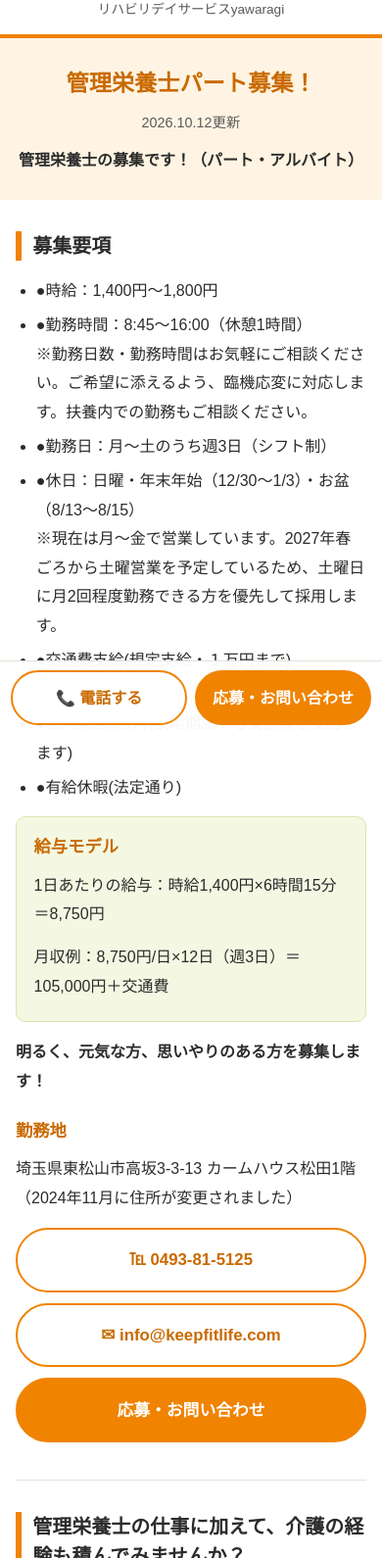
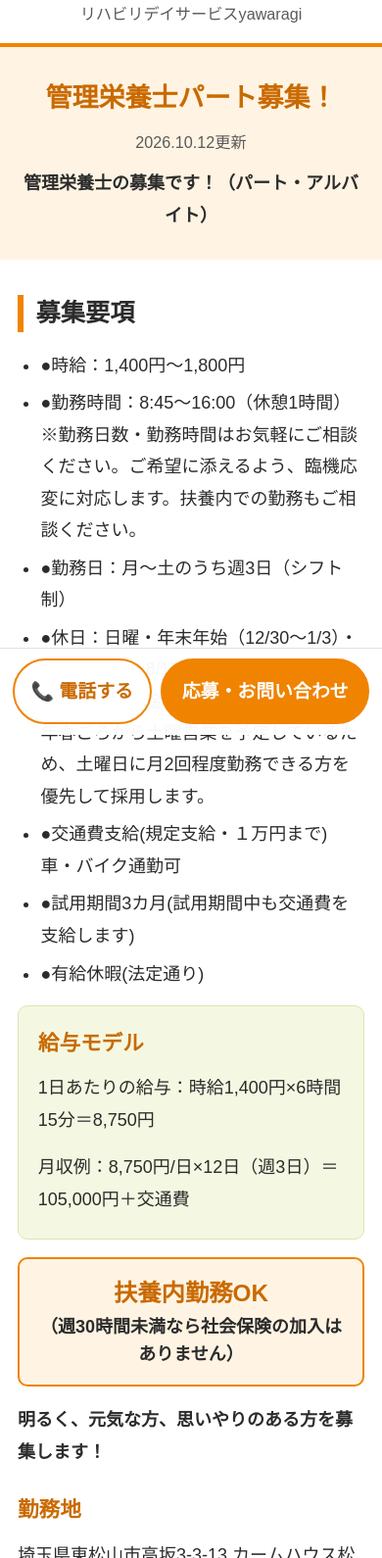
Before and after one commit to m-higa-sys/yawaragi-site, a plain HTML site: page jobs/kanri-eiyo-shi-part-job/index.html in a window 390 px wide. Shown: the part 94-1684 px from the top of the page at 98% size. Drawn offline with Linux system fonts and the light colour scheme.

Commit message:
求人ページ2枚：扶養内勤務OKの枠とQ&Aを追加、スマホ幅で字を大きく（本文18px）
Co-Authored-By: Claude Sonnet 5.5 <noreply@anthropic.com>

```diff
--- a/assets/jobs.css
+++ b/assets/jobs.css
@@ -178,6 +178,42 @@ footer p { margin: 0 0 0.4rem; }
 }
 .fixed-cta .btn { padding: 0.7rem 0.4rem; font-size: 1rem; }
 
+.fuyou {
+  margin: 0 0 1rem;
+  padding: 0.9rem 1rem;
+  border: 2px solid var(--orange);
+  border-radius: 10px;
+  background: var(--orange-soft);
+  color: var(--orange-dark);
+  font-size: 1.3rem;
+  font-weight: 700;
+  line-height: 1.6;
+  text-align: center;
+}
+.fuyou span { display: block; font-size: 1rem; color: var(--text); }
+
+/* スマホ：シニアの方にも読みやすい大きさ（rem を18px基準に） */
+@media (max-width: 600px) {
+  html { font-size: 18px; }
+  body { font-size: 1rem; line-height: 1.8; padding-bottom: 6rem; }
+  header.site-header p { font-size: 0.9rem; }
+  .hero h1 { font-size: 1.5rem; }
+  .hero .updated { font-size: 0.9rem; }
+  h2 { font-size: 1.4rem; }
+  h2 .en { font-size: 0.9rem; }
+  h3 { font-size: 1.2rem; line-height: 1.7; }
+  .faq-cat { font-size: 1.2rem; }
+  .big { font-size: 1.4rem; }
+  .shien .amount { font-size: 1.6rem; }
+  details summary { font-size: 1.05rem; line-height: 1.7; padding: 1rem; }
+  .btn { font-size: 1.1rem; padding: 1.1rem 1rem; min-height: 3.4rem; }
+  .fixed-cta { grid-template-columns: 1fr 1.5fr; }
+  .fixed-cta .btn { font-size: 1.05rem; padding: 0.8rem 0.4rem; min-height: 3.4rem; white-space: nowrap; }
+  .fuyou { font-size: 1.35rem; }
+  .fuyou span { font-size: 1rem; }
+  footer { font-size: 0.9rem; }
+}
+
 @media (min-width: 720px) {
   body { font-size: 17px; }
   .hero { padding: 2.6rem 1rem 2.2rem; }
--- a/jobs/kanri-eiyo-shi-part-job/index.html
+++ b/jobs/kanri-eiyo-shi-part-job/index.html
@@ -74,6 +74,7 @@
       <p>1日あたりの給与：時給1,400円×6時間15分＝8,750円</p>
       <p>月収例：8,750円/日×12日（週3日）＝105,000円＋交通費</p>
     </div>
+    <p class="fuyou">扶養内勤務OK<span>（週30時間未満なら社会保険の加入はありません）</span></p>
     <p><b>明るく、元気な方、思いやりのある方を募集します！</b></p>
 
     <h3>勤務地</h3>
@@ -393,7 +394,7 @@
     <details>
       <summary>扶養内で働くことはできますか？</summary>
       <div class="a">
-        <p>はい、ご相談ください。扶養内で働きたい方は、勤務日数や時間を調整します。</p>
+        <p>はい、ご相談ください。扶養内で働きたい方は、勤務日数や時間を調整します。週30時間未満の勤務であれば、社会保険の加入はありません。</p>
       </div>
     </details>
   </section>
```
Also changed, not shown: jobs/nurse-part-job-higashimatsuyama/index.html (+7 -1 lines), 1 other file.
